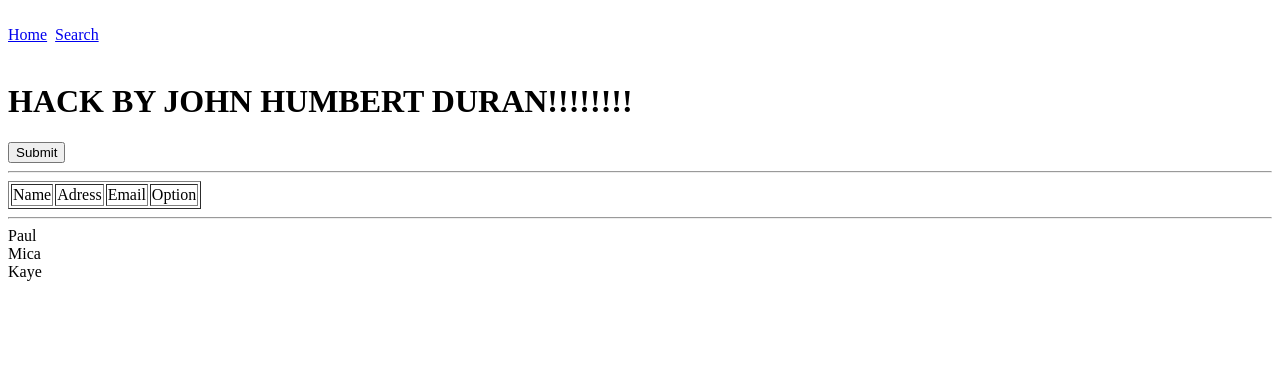
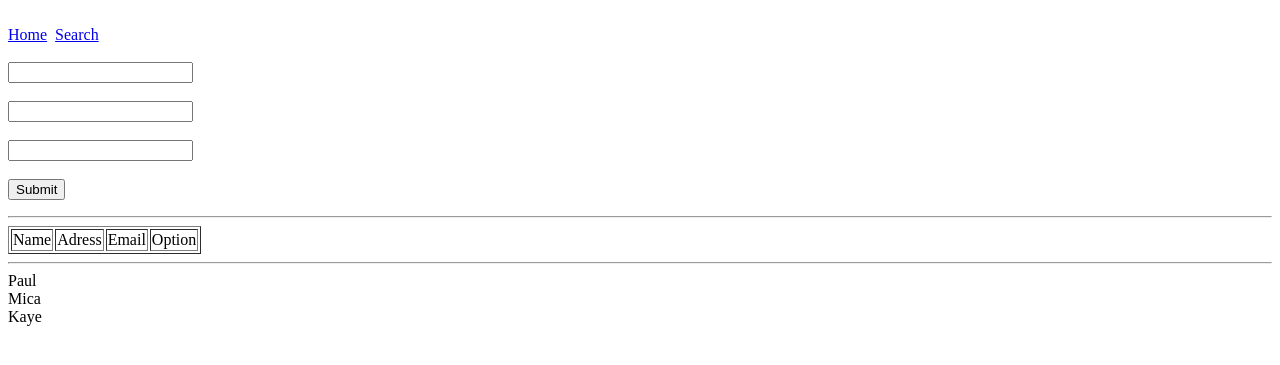
Before and after one commit to markenkoy21/PHP, a PHP site: page / in a window 1280 px wide. Shown: the top 365 px of the page. Run offline with PHP 8.4, Linux system fonts and the light colour scheme; data that the repository does not hold is empty.

Commit message:
hay
This reverts commit c96c3c28c06c61178b041c3d2ba73d5cdb656339.

```diff
--- a/index.php
+++ b/index.php
@@ -36,7 +36,7 @@ if($_SERVER["REQUEST_METHOD"] == "POST"){
 <br>
 <br>
 
-<!-- <form method="POST" action="<?php htmlspecialchars("PHP_SELF"); ?>">
+<form method="POST" action="<?php htmlspecialchars("PHP_SELF"); ?>">
 
 <input type="text" name="name" value="<?php echo $name; ?>"> <br>
 <span class="error"><?php echo $nameErr; ?></span><br>
@@ -45,13 +45,7 @@ if($_SERVER["REQUEST_METHOD"] == "POST"){
 <span class="error"><?php echo $addressErr ?></span><br>
 
 <input type="text" name="email" value="<?php echo $email; ?>"> <br>
-<span class="error"><?php echo $emailErr ?></span><br> -->
-
-<h1>
-
-HACK BY JOHN HUMBERT DURAN!!!!!!!!
-
-</h1>
+<span class="error"><?php echo $emailErr ?></span><br>
 
 
 <input type="submit" value="Submit"> <br>
```
